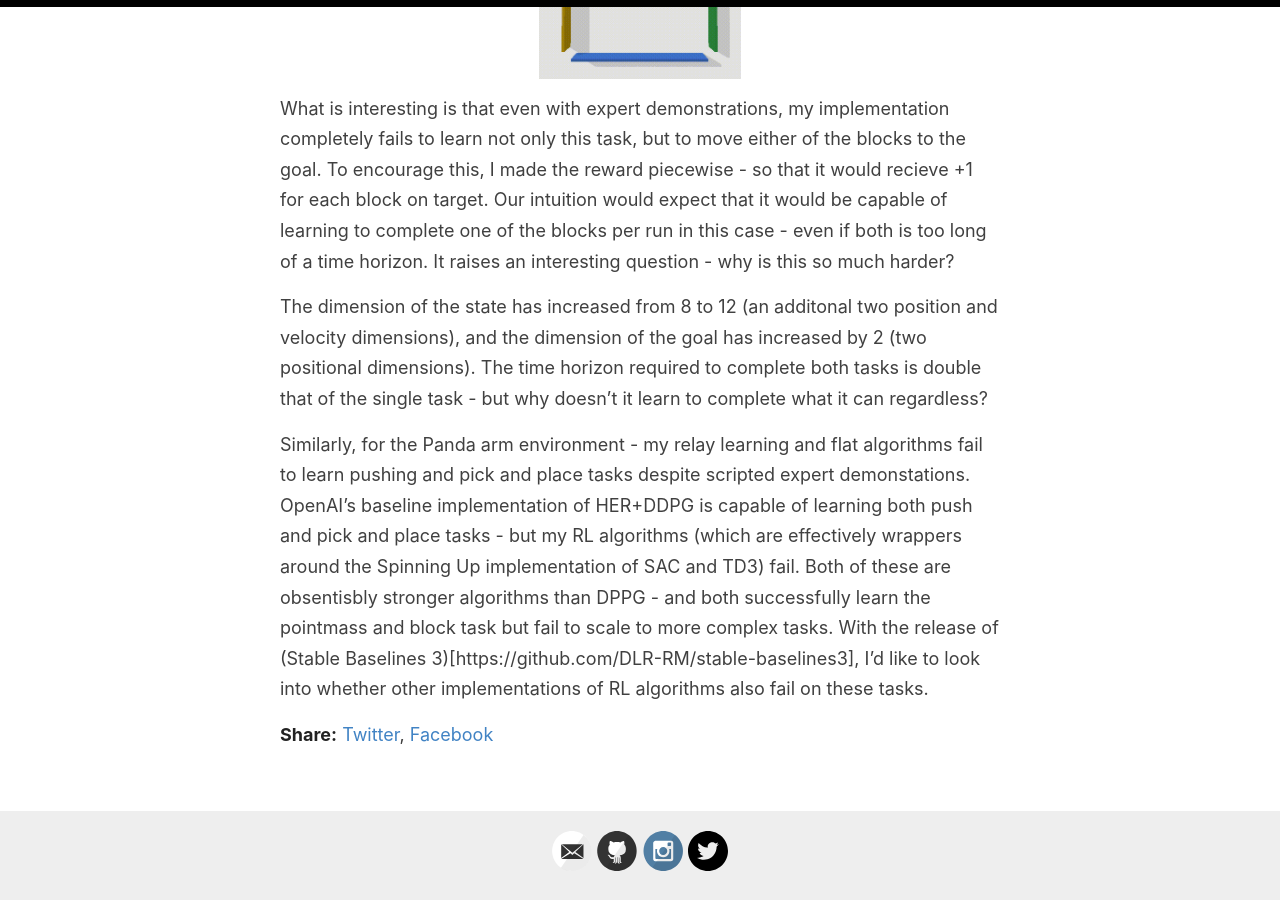
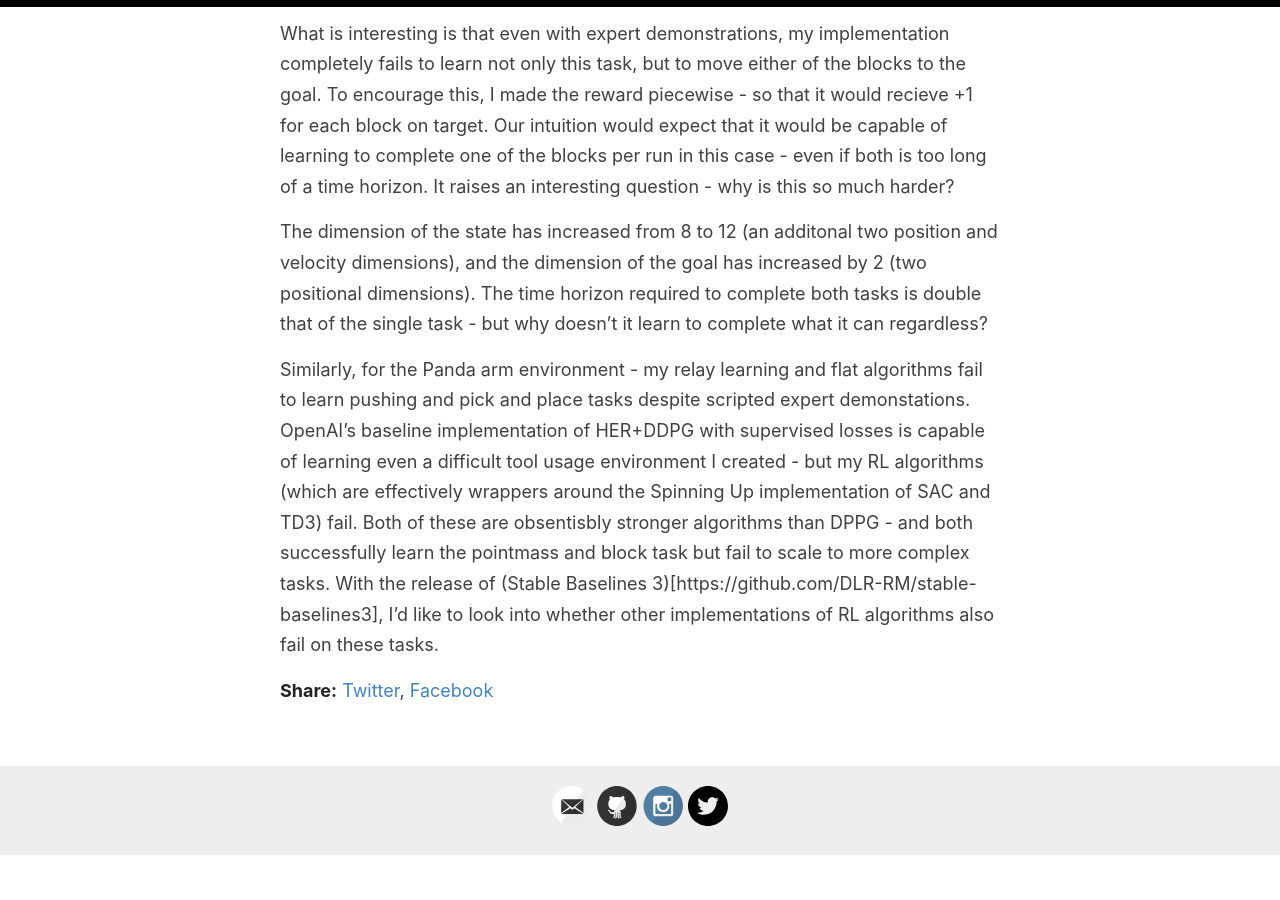
Before and after one commit to sholtodouglas/sholtodouglas.github.io, a Jekyll site: the page built from _posts/2020-06-03-DoesHierarchialRLWorkYet.md, in a window 1280 px wide and 900 px high, scrolled down 14055 px. Built offline with Jekyll 4.4.1, drawn with Linux system fonts in a browser that asks for light colours; formulas are drawn with MathJax 3; after the commit the page ends 14911 px from its top, so only the background shows below that; some of the changed text lies outside the part shown.

Commit message:
Update 2020-06-03-DoesHierarchialRLWorkYet.md

```diff
--- a/_posts/2020-06-03-DoesHierarchialRLWorkYet.md
+++ b/_posts/2020-06-03-DoesHierarchialRLWorkYet.md
@@ -176,4 +176,4 @@ What is interesting is that even with expert demonstrations, my implementation c
 
 The dimension of the state has increased from 8 to 12 (an additonal two position and velocity dimensions), and the dimension of the goal has increased by 2 (two positional dimensions). The time horizon required to complete both tasks is double that of the single task - but why doesn't it learn to complete what it can regardless?
 
-Similarly, for the Panda arm environment - my relay learning and flat algorithms fail to learn pushing and pick and place tasks despite scripted expert demonstations. OpenAI's baseline implementation of HER+DDPG is capable of learning both push and pick and place tasks - but my RL algorithms (which are effectively wrappers around the Spinning Up implementation of SAC and TD3) fail. Both of these are obsentisbly stronger algorithms than DPPG - and both successfully learn the pointmass and block task but fail to scale to more complex tasks. With the release of (Stable Baselines 3)[https://github.com/DLR-RM/stable-baselines3], I'd like to look into whether other implementations of RL algorithms also fail on these tasks.
+Similarly, for the Panda arm environment - my relay learning and flat algorithms fail to learn pushing and pick and place tasks despite scripted expert demonstations. OpenAI's baseline implementation of HER+DDPG with supervised losses is capable of learning even a difficult tool usage environment I created - but my RL algorithms (which are effectively wrappers around the Spinning Up implementation of SAC and TD3) fail. Both of these are obsentisbly stronger algorithms than DPPG - and both successfully learn the pointmass and block task but fail to scale to more complex tasks. With the release of (Stable Baselines 3)[https://github.com/DLR-RM/stable-baselines3], I'd like to look into whether other implementations of RL algorithms also fail on these tasks.
```
Also changed, not shown: other parts of _posts/2020-06-03-DoesHierarchialRLWorkYet.md (+2 -2 lines).
